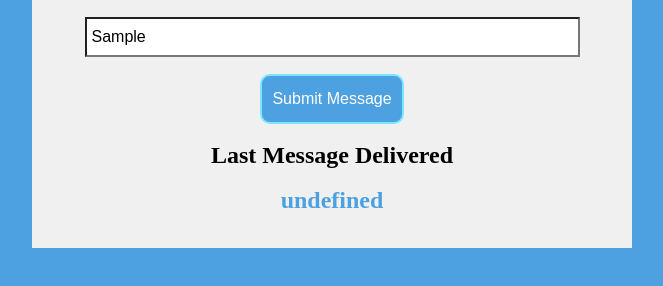
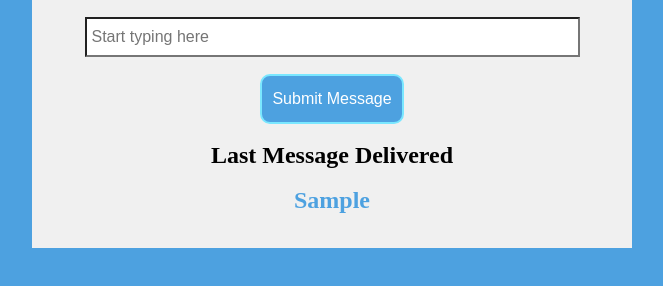
Before and after one commit to dmcdaniel90/100JS.4---Pass-the-Message, a plain HTML site: page index.html in a window 1280 px wide. Both pictures are taken after typing "Sample" into the empty fields and a click on the button "Submit Message". Shown: the part 312-598 px from the top of the page, without its empty margins (308-971 px from the left). Drawn offline with Linux system fonts and the light colour scheme.

Commit message:
added feature
Completed message update functionality

```diff
--- a/index.html
+++ b/index.html
@@ -17,7 +17,7 @@
 <body>
   <div class="container">
     <h1 class="title">Enter a Message</h1>
-    <input type="text" class="input-field" placeholder="Start typing here"></input>
+    <input type="text" id="input-field" placeholder="Start typing here"></input>
     <button type="submit" class="submit-button">Submit Message</button>
     <h2 class="subtitle">Last Message Delivered</h2>
     <h2 class="message">Hello!</h2>
--- a/script.js
+++ b/script.js
@@ -1,18 +1,21 @@
 'use strict'
 
-const inputField = document.querySelector('.input-field');
+const inputField = document.getElementById('input-field');
 const submitButton = document.querySelector('.submit-button');
 const message = document.querySelector('.message');
-let myMessage = ''
+
+const updateMsg = function() {
+  message.textContent = inputField.value;
+  inputField.value = '';
+};
+
 
 submitButton.addEventListener('click', ()=> {
-  myMessage = inputField.textContent.value;
-  message.innerHTML = myMessage;
+  setTimeout(updateMsg, 1000);
 })
 
 document.addEventListener('keyup', (e)=> {
   if (e.code === "Enter") {
-    e.preventDefault();
-    submitButton.click();
+    submitButton.click()
   }
 })
--- a/styles.css
+++ b/styles.css
@@ -33,7 +33,7 @@ h2 {
 
 
 
-.input-field {
+#input-field {
   width: 90%;
   height: 40px;
   border-radius: 0;
```
